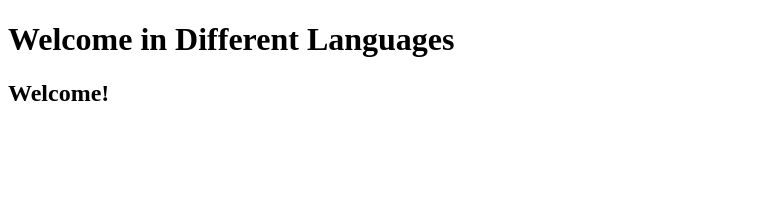
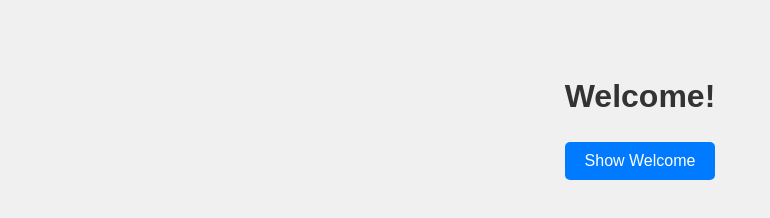
Before and after one commit to JstDuvy/Animaru-n-ku, a plain HTML site: page index.html in a window 1280 px wide. Shown: the whole page, without its empty margins (0-770 px from the left). Drawn offline with Linux system fonts and the light colour scheme.

Commit message:
Update index.html
Added Color and font support

```diff
--- a/index.html
+++ b/index.html
@@ -4,10 +4,38 @@
     <meta charset="UTF-8">
     <meta name="viewport" content="width=device-width, initial-scale=1.0">
     <title>Welcome in Different Languages</title>
+    <style>
+        body {
+            font-family: Arial, sans-serif; /* Set the font */
+            background-color: #f0f0f0; /* Set background color */
+            color: #333; /* Set text color */
+            text-align: center; /* Center the text */
+            padding: 50px; /* Add some padding */
+        }
+
+        h2 {
+            font-size: 2em; /* Set font size for the welcome text */
+            margin-top: 20px; /* Add some margin */
+        }
+
+        button {
+            padding: 10px 20px; /* Add padding to the button */
+            font-size: 1em; /* Set font size for the button */
+            color: white; /* Set button text color */
+            background-color: #007BFF; /* Set button background color */
+            border: none; /* Remove border */
+            border-radius: 5px; /* Add rounded corners */
+            cursor: pointer; /* Change cursor on hover */
+        }
+
+        button:hover {
+            background-color: #0056b3; /* Change button color on hover */
+        }
+    </style>
 </head>
 <body>
-    <h1>Welcome in Different Languages</h1>
     <h2 id="welcomeText">Welcome!</h2>
+    <button onclick="showWelcome()">Show Welcome</button>
 
     <script>
         const welcomes = [
@@ -29,15 +57,12 @@
 
         let index = 0;
 
-        function updateWelcome() {
+        function showWelcome() {
             // Change the welcome message to the next language
             document.getElementById("welcomeText").innerText = welcomes[index];
-            // Update the index for the next change
+            // Update the index for the next click
             index = (index + 1) % welcomes.length; // Loop back to the start
         }
-
-        // Call updateWelcome every 3 seconds (3000 milliseconds)
-        setInterval(updateWelcome, 3000);
     </script>
 </body>
 </html>
```
